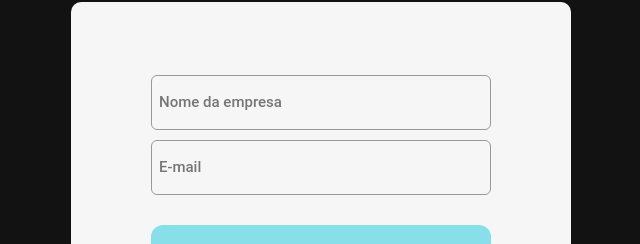
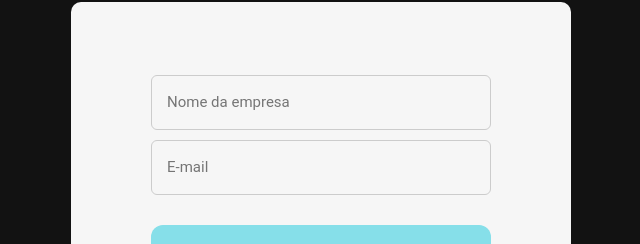
Before and after one commit to vetordev/Findev, a React (Create React App) app in the folder web/: page / in a window 1280 px wide. Shown: the part 265-509 px from the top of the page, without its empty margins (319-959 px from the left). Built offline with nearby package versions, Linux system fonts and the light colour scheme; the HTML template or start-up script is replaced by a standard one.

Commit message:
att stylization login; navigation to profile

```diff
--- a/web/src/pages/Login/index.js
+++ b/web/src/pages/Login/index.js
@@ -6,7 +6,6 @@ import { Container } from './styles';
 import logo from '../../assets/logos/white-logo128.png';
 
 export default function Login() {
-
   const history = useHistory();
 
   function handleLogin() {
--- a/web/src/pages/Login/styles.js
+++ b/web/src/pages/Login/styles.js
@@ -43,12 +43,11 @@ export const Container = styled.div`
      }
 
      input {
-          padding: 0 7px;
-          border: 1px solid #999;
+          padding: 0 15px;
+          border: 1px solid #ccc;
           border-radius: 6px;
           background: transparent;
           font-size: 15px;
-          color: #444;
      }
 
      button {
--- a/web/src/styles/global.js
+++ b/web/src/styles/global.js
@@ -21,8 +21,8 @@ export default createGlobalStyle`
      }
 
      input {
-          font-family: 'Roboto', sans-serif;
-          font-weight: 500
+          font-family: 'Roboto', Arial, sans-serif;
+          /* font-weight: 500 */
      }
 
      ul {
```
